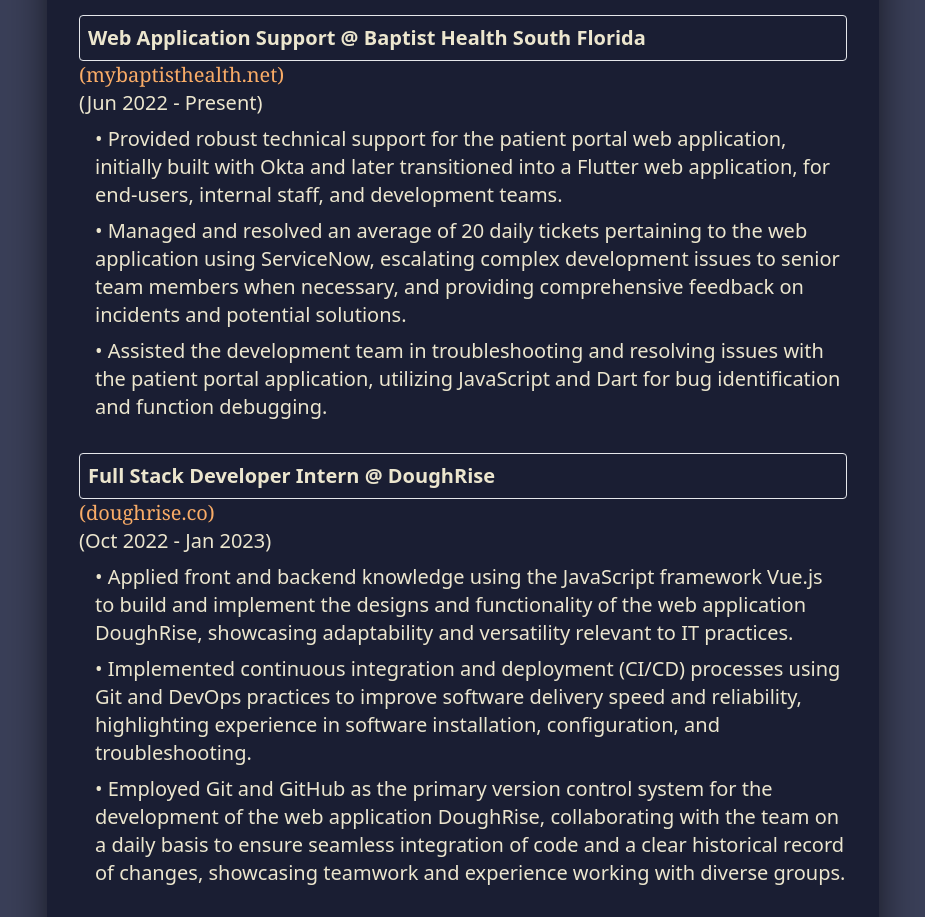
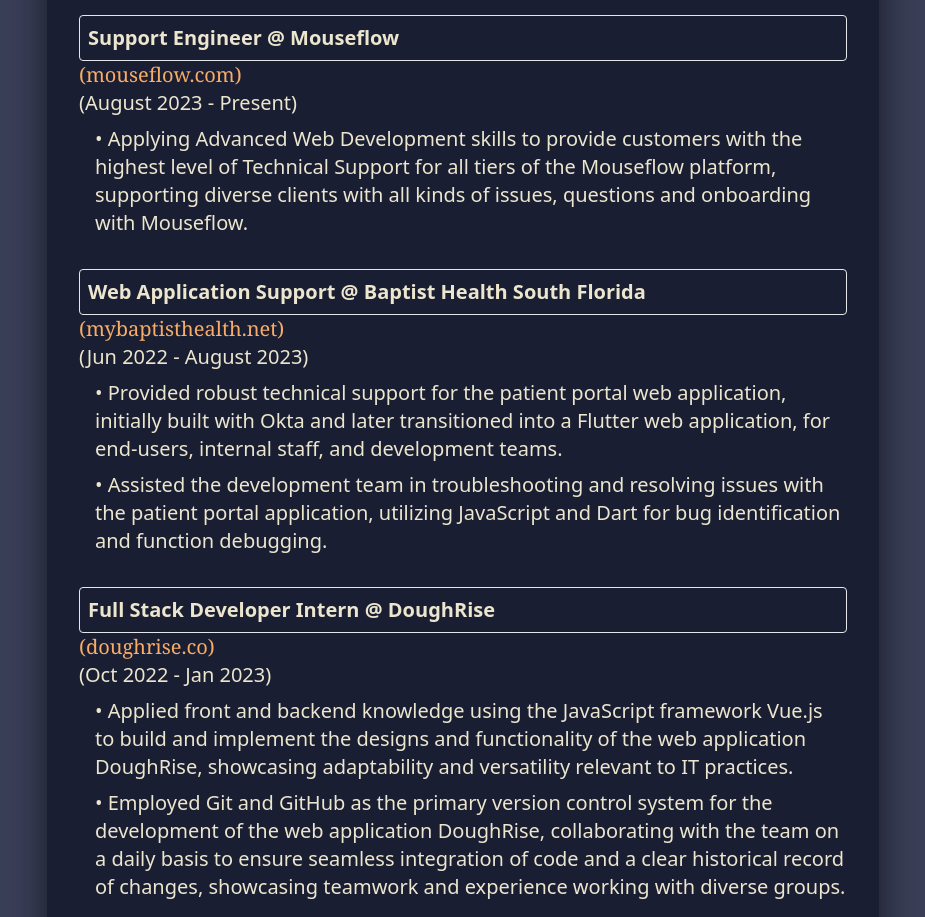
Before and after one commit to Chrisdalbano/chrisdalbano-portfolio, a Vue app: page /resume in a window 1280 px wide. Shown: the part 1867-2784 px from the top of the page, without its empty margins (177-1102 px from the left). Built offline with nearby package versions, Linux system fonts and the light colour scheme.

Commit message:
Bug fixing navbar, bug fixing responsive resume page and updating info

```diff
--- a/src/components/NavBar.vue
+++ b/src/components/NavBar.vue
@@ -60,8 +60,6 @@
   methods: {
     animateSelection(index) {
       gsap.to(`.navbar a:nth-child(${index + 1})`, {
-        color: "#3b82f6",
-        padding: "0.5rem",
         duration: 0.5,
         onComplete: () => {
           this.$nextTick(() => {
@@ -104,6 +102,7 @@
 
 .fade-enter,
 .fade-leave-to {
+
   opacity: 0;
 }
 
--- a/src/views/ResumeView.vue
+++ b/src/views/ResumeView.vue
@@ -27,7 +27,9 @@
       </a>
     </div>
 
-    <div class="flex justify-center p-4 md:text-xl sm:text-base">
+    <div
+      class="flex justify-center lg:p-4 md:text-xl sm:text-base md:p-2 sm:p-1"
+    >
       <div class="w-full lg:w-2/3">
         <div
           class="bg-blue-mistery shadow-black shadow-2xl rounded-2xl px-8 pt-6 pb-8 mb-4"
@@ -48,7 +50,7 @@
             </p>
           </div>
           <div class="mb-4 border rounded p-2">
-            <h2 class="font-bold mb-4 flex justify-center">Contact</h2>
+            <h2 class="font-bold mb-4 flex justify-center">Contact Form</h2>
             <section class="flex flex-col sm:flex-row m-4 rounded max-w-xs">
               <div
                 class="bg-gray-900 opacity-80 p-4 icon-container text-white-cream"
@@ -180,8 +182,27 @@
           </div>
           <div class="mb-4">
             <h2 class="text-2xl font-bold mb-4 flex justify-center">
-              Professional Experience
+              Professional Journey
             </h2>
+            <p class="font-bold rounded p-2 border overflow-auto">
+              Support Engineer @ Mouseflow
+            </p>
+            <a
+              href="https://mouseflow.com/"
+              target="_blank"
+              class="font-serif text-yellow-tiger"
+              >(mouseflow.com)</a
+            >
+            <p class="mb-2">(August 2023 - Present)</p>
+            <div class="pl-4">
+              <p class="mb-8">
+                • Applying Advanced Web Development skills to provide customers
+                with the highest level of Technical Support for all tiers of the Mouseflow
+                platform, supporting diverse clients with all kinds of issues,
+                questions and onboarding with Mouseflow.
+              </p>
+            </div>
+
             <p class="font-bold rounded p-2 border overflow-auto">
               Web Application Support @ Baptist Health South Florida
             </p>
@@ -191,7 +212,7 @@
               class="font-serif text-yellow-tiger"
               >(mybaptisthealth.net)</a
             >
-            <p class="mb-2">(Jun 2022 - Present)</p>
+            <p class="mb-2">(Jun 2022 - August 2023)</p>
             <div class="pl-4">
               <p class="mb-2">
                 • Provided robust technical support for the patient portal web
@@ -199,13 +220,7 @@
                 into a Flutter web application, for end-users, internal staff,
                 and development teams.
               </p>
-              <p class="mb-2">
-                • Managed and resolved an average of 20 daily tickets pertaining
-                to the web application using ServiceNow, escalating complex
-                development issues to senior team members when necessary, and
-                providing comprehensive feedback on incidents and potential
-                solutions.
-              </p>
+
               <p class="mb-8">
                 • Assisted the development team in troubleshooting and resolving
                 issues with the patient portal application, utilizing JavaScript
@@ -232,12 +247,7 @@
                 functionality of the web application DoughRise, showcasing
                 adaptability and versatility relevant to IT practices.
               </p>
-              <p class="mb-2">
-                • Implemented continuous integration and deployment (CI/CD)
-                processes using Git and DevOps practices to improve software
-                delivery speed and reliability, highlighting experience in
-                software installation, configuration, and troubleshooting.
-              </p>
+
               <p class="mb-8">
                 • Employed Git and GitHub as the primary version control system
                 for the development of the web application DoughRise,
@@ -257,13 +267,7 @@
                 system administration tasks using Python scripts, enhancing
                 communication between EHR systems and healthcare staff.
               </p>
-              <p class="mb-2">
-                • Managed Microsoft Azure cloud infrastructure, providing high
-                availability for essential healthcare services and applications
-                during COVID-19 vaccination events in a HIPAA-compliant setting,
-                handling user management, security updates, and performance
-                monitoring to support vaccination event operations.
-              </p>
+
               <p class="mb-8">
                 • Collaborated with cross-functional teams, including healthcare
                 staff and volunteers, to troubleshoot and resolve technical
--- a/src/views/WorksView.vue
+++ b/src/views/WorksView.vue
@@ -19,7 +19,7 @@
     >
       (yes, I work)
     </p>
-    <div class="sm:inline-block lg:flex mt-8 mb-4 justify-center space-x-4">
+    <div class="sm:inline-block md:flex lg:flex mt-8 mb-4 justify-center space-x-4">
       <div class="ml-6 lg:ml-2 mb-4">
         <img
           :src="require('@/assets/birdmoment.jpg')"
```
